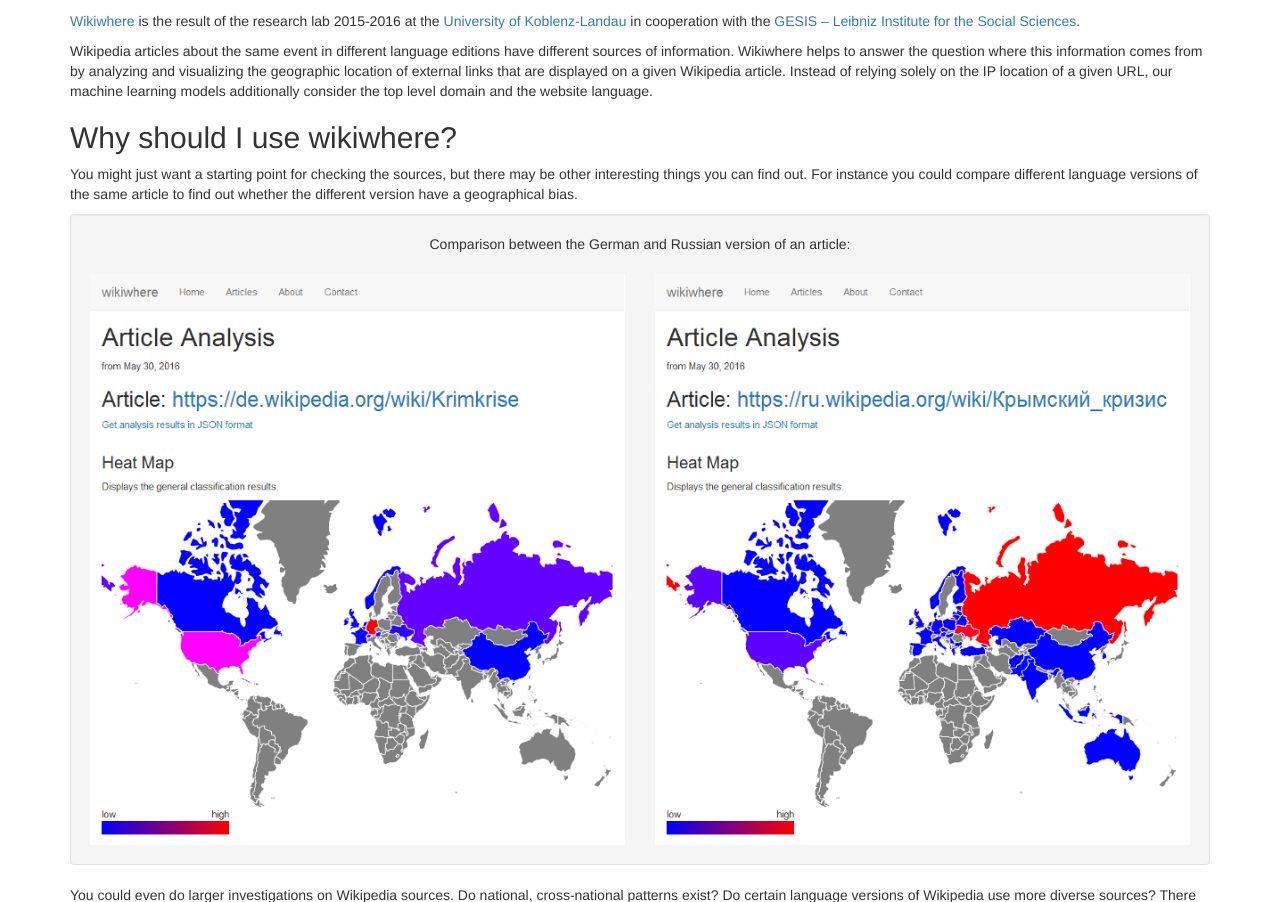
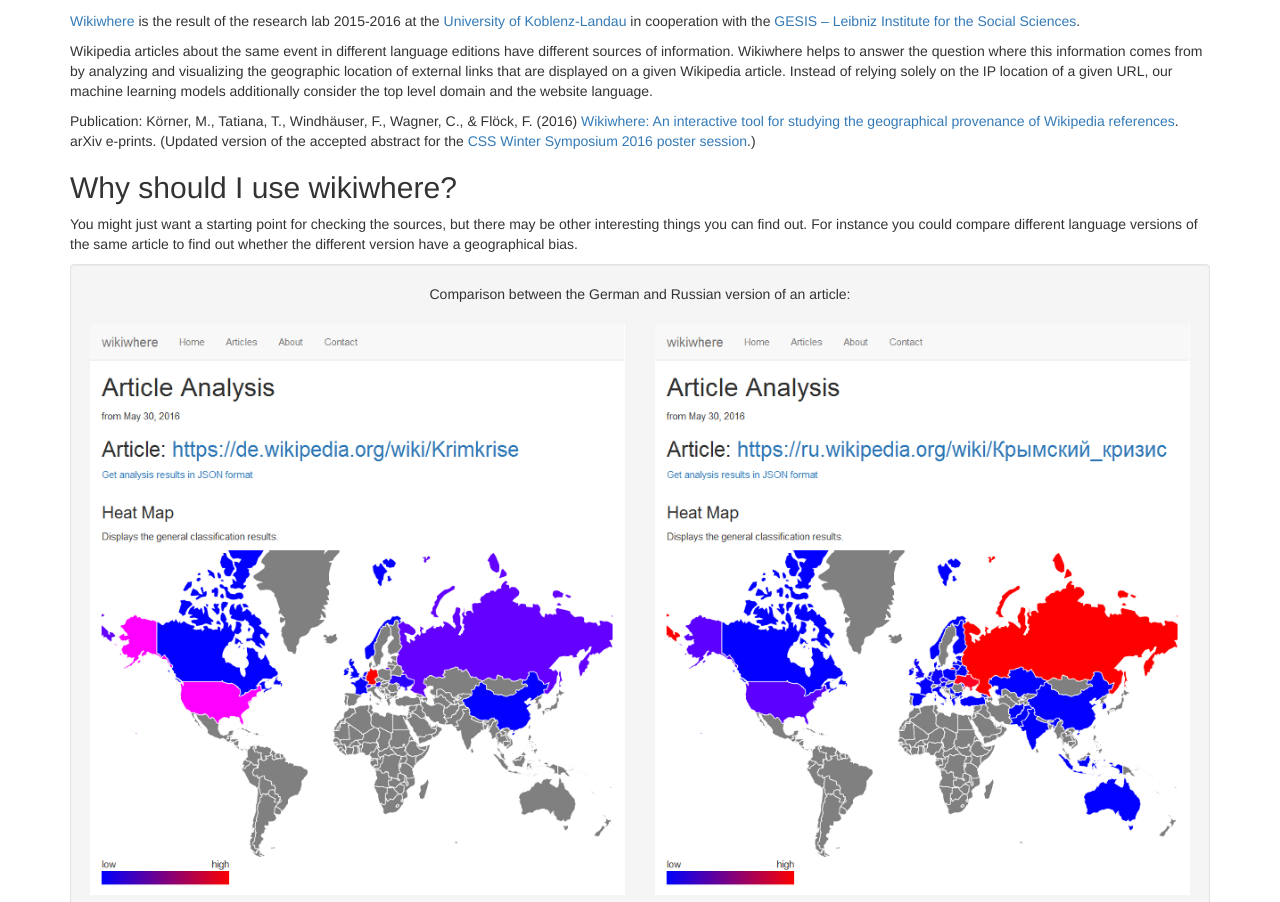
Before and after one commit to mkrnr/wikiwhere-website, a PHP site: page /about.php in a window 1280 px wide. Shown: the part 59-961 px from the top of the page. Run offline with PHP 8.4, Linux system fonts and the light colour scheme; some libraries are stand-ins or nearby versions.

Commit message:
Add arXiv publication to about.php

```diff
--- a/about.php
+++ b/about.php
@@ -18,11 +18,14 @@
       <p>
         <a href="http://wikiwhere.west.uni-koblenz.de/">Wikiwhere</a> is the result of the research lab 2015-2016 at the <a href="https://www.uni-koblenz-landau.de/de">University of Koblenz-Landau</a> in cooperation with the <a href="http://www.gesis.org/">GESIS – Leibniz Institute for the Social Sciences</a>.
       </p>
-	    <p>
+      <p>
         Wikipedia articles about the same event in different language editions have different sources of information.
         Wikiwhere helps to answer the question where this information comes from by analyzing and visualizing the geographic location of external links that are displayed on a given Wikipedia article.
         Instead of relying solely on the IP location of a given URL, our machine learning models additionally consider the top level domain and the website language.
-	    </p>
+      </p>
+      <p>
+        Publication: Körner, M., Tatiana, T., Windhäuser, F., Wagner, C., &amp; Flöck, F. (2016) <a href="https://arxiv.org/abs/1612.00985">Wikiwhere: An interactive tool for studying the geographical provenance of Wikipedia references</a>. arXiv e-prints. (Updated version of the accepted abstract for the <a href="http://www.gesis.org/css-wintersymposium/program/accepted-posters/">CSS Winter Symposium 2016 poster session</a>.)
+      </p>
       <h2>Why should I use wikiwhere?</h2>
 		<p>
         You might just want a starting point for checking the sources, but there may be other interesting things you can find out.
```
